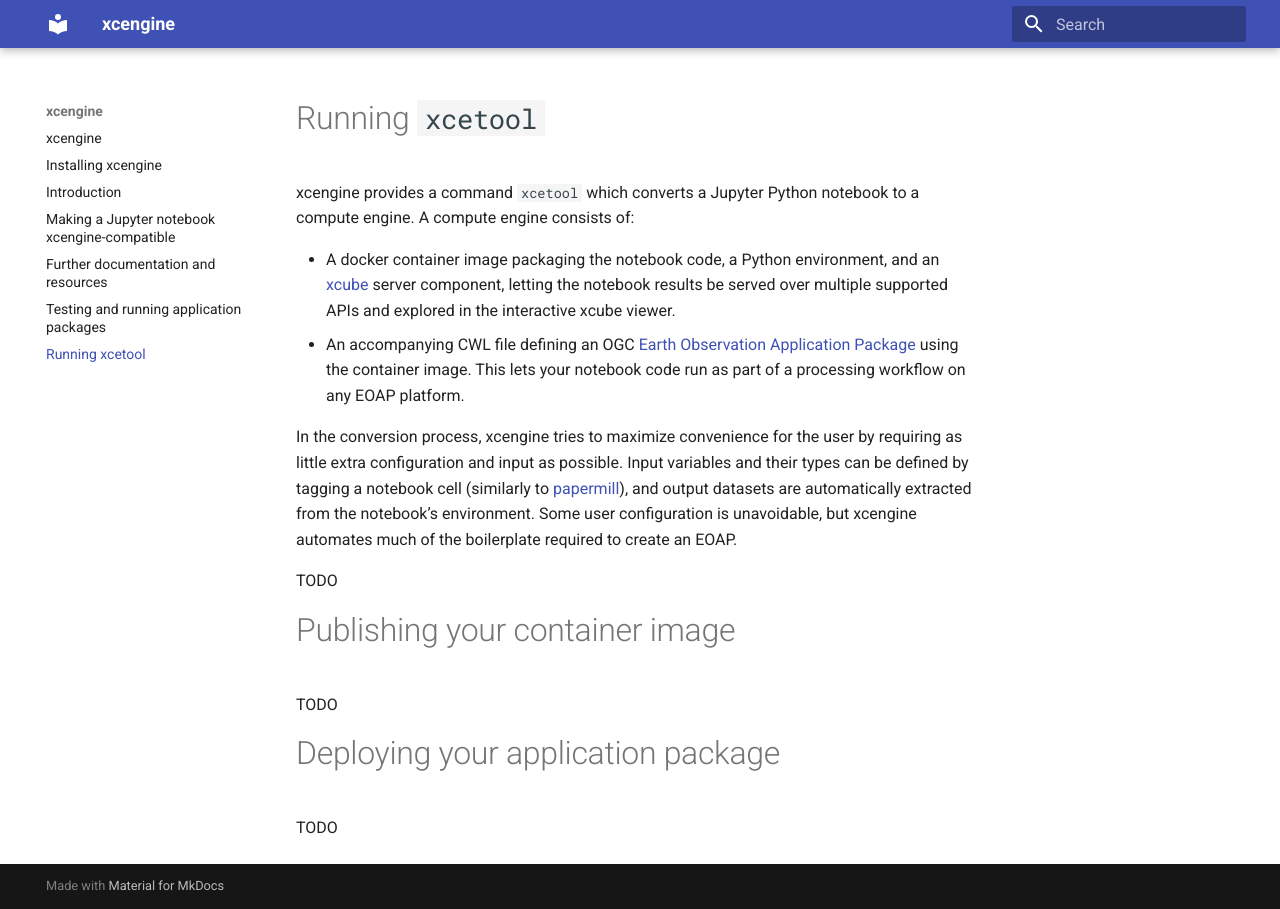
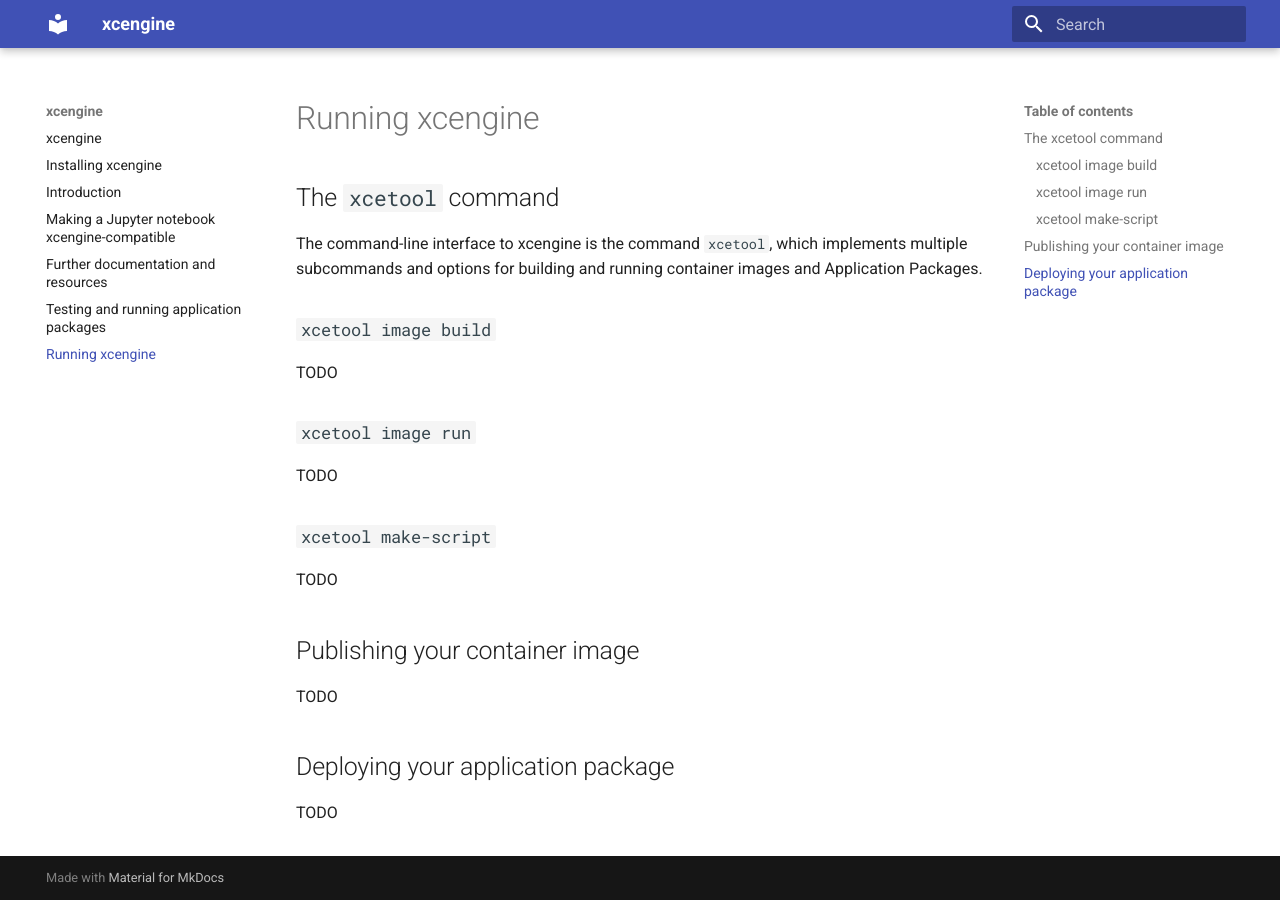
Before and after one commit to xcube-dev/xcengine, an MkDocs documentation site: the page built from docs/xcetool.md, in a window 1280 px wide. Built offline with MkDocs 1.6.1 and Material for MkDocs 9.7.7, drawn with Linux system fonts in a browser that asks for light colours.

Commit message:
More documentation updates

```diff
--- a/docs/xcetool.md
+++ b/docs/xcetool.md
@@ -1,31 +1,27 @@
-# Running `xcetool`
+# Running xcengine
 
-xcengine provides a command `xcetool` which converts a Jupyter Python notebook
-to a compute engine. A compute engine consists of:
+## The `xcetool` command
 
-- A docker container image packaging the notebook code, a Python environment,
-  and an [xcube](https://xcube.readthedocs.io/) server component, letting
-  the notebook results be served over multiple supported APIs and explored
-  in the interactive xcube viewer.
-- An accompanying CWL file defining an OGC
-  [Earth Observation Application Package](docs.ogc.org/bp/20-089r1.html) using
-  the container image. This lets your notebook code run as part of a processing
-  workflow on any EOAP platform.
+The command-line interface to xcengine is the command `xcetool`, which
+implements multiple subcommands and options for building and running
+container images and Application Packages.
 
-In the conversion process, xcengine tries to maximize convenience for the user
-by requiring as little extra configuration and input as possible. Input
-variables and their types can be defined by tagging a notebook cell
-(similarly to [papermill](https://papermill.readthedocs.io/)), and output
-datasets are automatically extracted from the notebook’s environment.
-Some user configuration is unavoidable, but xcengine automates much of the
-boilerplate required to create an EOAP.
+### `xcetool image build`
 
 TODO
 
-# Publishing your container image
+### `xcetool image run`
 
 TODO
 
-# Deploying your application package
+###`xcetool make-script`
 
 TODO
+
+## Publishing your container image
+
+TODO
+
+## Deploying your application package
+
+TODO
```
Also changed, not shown: docs/notebook.md (+2 -0 lines), docs/images/property-inspector.png (added).
